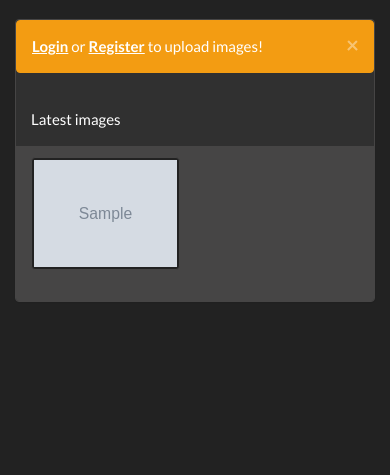
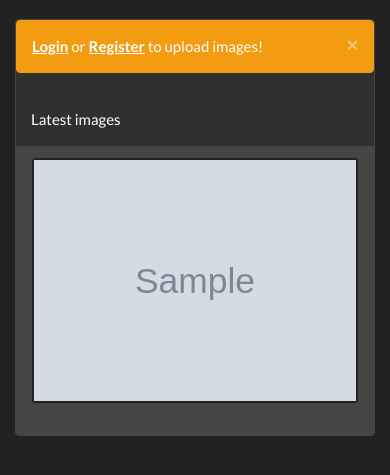
Before and after one commit to ollikarppinen/spocker, a Django app: page / in a window 390 px wide. Shown: the part 60-535 px from the top of the page. Run offline with Django 3.2, Linux system fonts and the light colour scheme; tables that the repository leaves empty hold one stand-in row (values such as "Sample post"); grey boxes marked "Sample" are stand-in pictures; some libraries are stand-ins or nearby versions.

Commit message:
Frontpage images made responsive in small screens

```diff
--- a/templates/home.html
+++ b/templates/home.html
@@ -35,7 +35,7 @@
     {% for image_row in latest_images %}
       <div class="row">
           {% for image in image_row %}
-        <div class="col-xs-6 col-md-3">
+        <div class="col-sm-12 col-md-3">
             <a href="{{ image.getabsolute_url }}" class="thumbnail">
               <img src="{{ image.image }}" alt="Img not found">
             </a>
```
